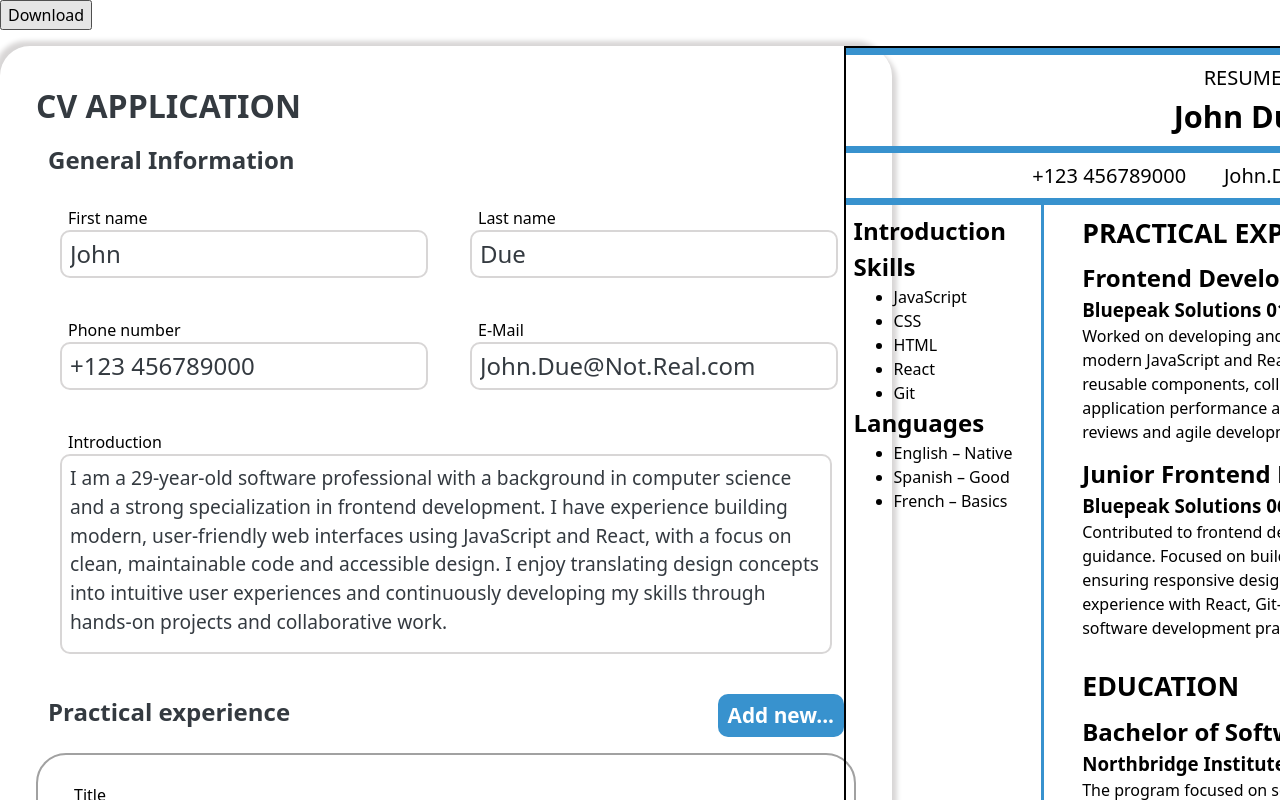
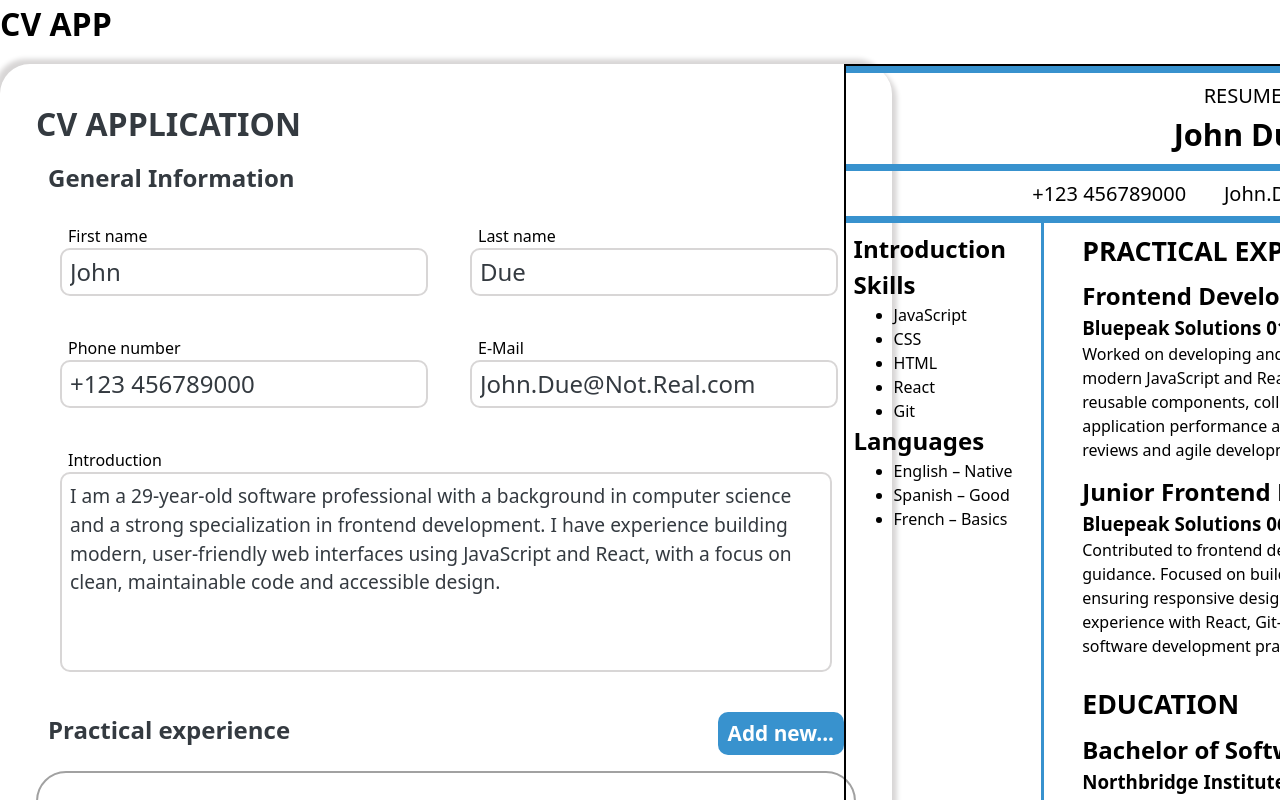
Before and after one commit to V1IRuZ/cv-application, a React (Vite) app: page / in a window 1280 px wide. Shown: the top 800 px of the page. Built offline with nearby package versions, Linux system fonts and the light colour scheme.

Commit message:
refactor(app): update app elements to semantic format
- div elements were replaced with header and main
- disabled button
- added h1 to header

```diff
--- a/src/components/App.jsx
+++ b/src/components/App.jsx
@@ -9,7 +9,8 @@ function App() {
     lastName: "Due",
     phone: "+123 456789000",
     email: "John.Due@Not.Real.com",
-    introduction: "I am a 29-year-old software professional with a background in computer science and a strong specialization in frontend development. I have experience building modern, user-friendly web interfaces using JavaScript and React, with a focus on clean, maintainable code and accessible design. I enjoy translating design concepts into intuitive user experiences and continuously developing my skills through hands-on projects and collaborative work."
+    introduction:
+      "I am a 29-year-old software professional with a background in computer science and a strong specialization in frontend development. I have experience building modern, user-friendly web interfaces using JavaScript and React, with a focus on clean, maintainable code and accessible design.",
   });
 
   const [educationData, setEducationData] = useState([
@@ -82,8 +83,11 @@ function App() {
 
   return (
     <div className="page">
-      <button onClick={() => window.print()}>Download</button>
-      <div className="content">
+      <header>
+        <h1>CV APP</h1>
+        {/* <button onClick={() => window.print()}>Download</button> */}
+      </header>
+      <main className="content">
         <Form
           personData={personData}
           setPersonData={setPersonData}
@@ -103,7 +107,7 @@ function App() {
           languageSkills={languageSkills}
           mainSkills={mainSkills}
         />
-      </div>
+      </main>
     </div>
   );
 }
```
